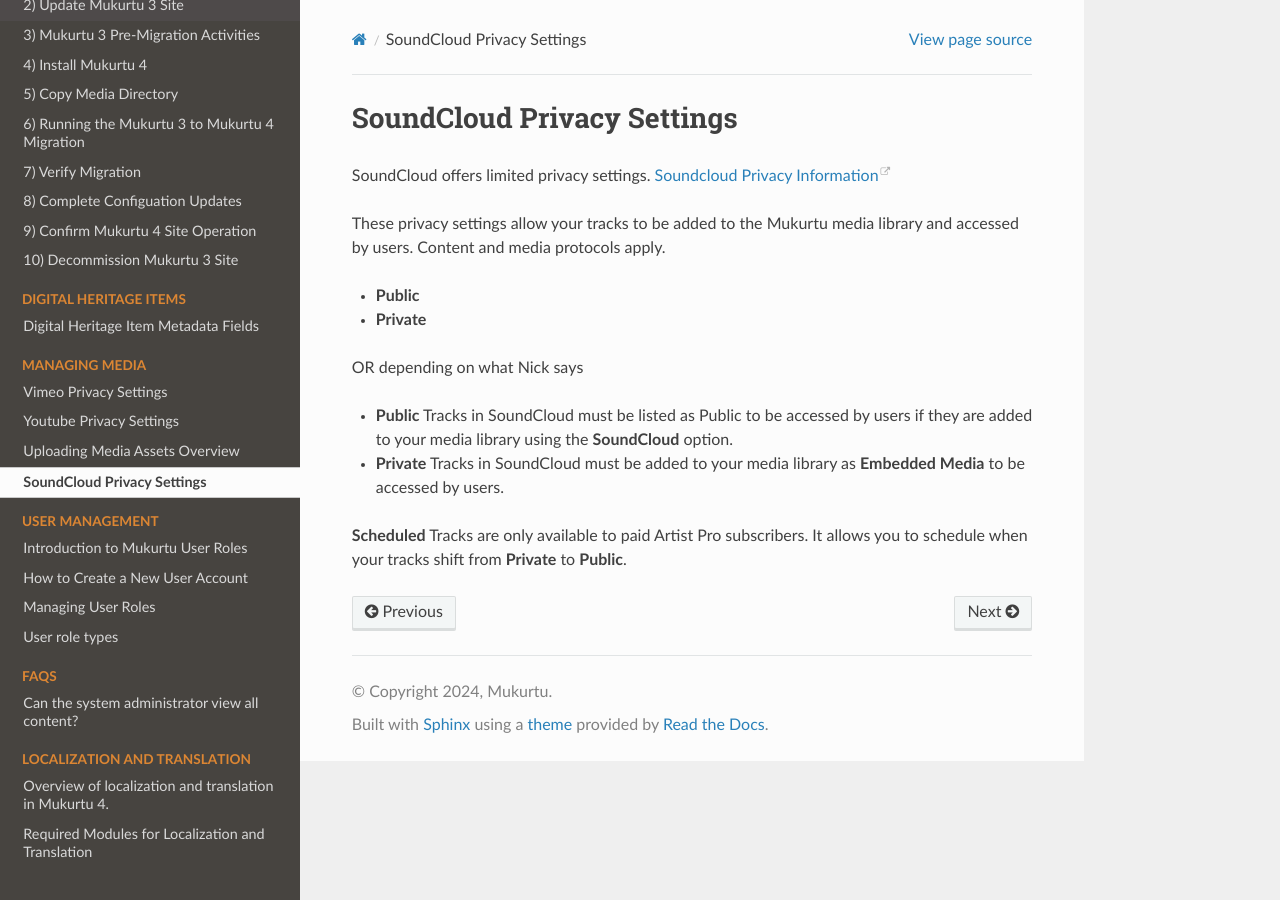
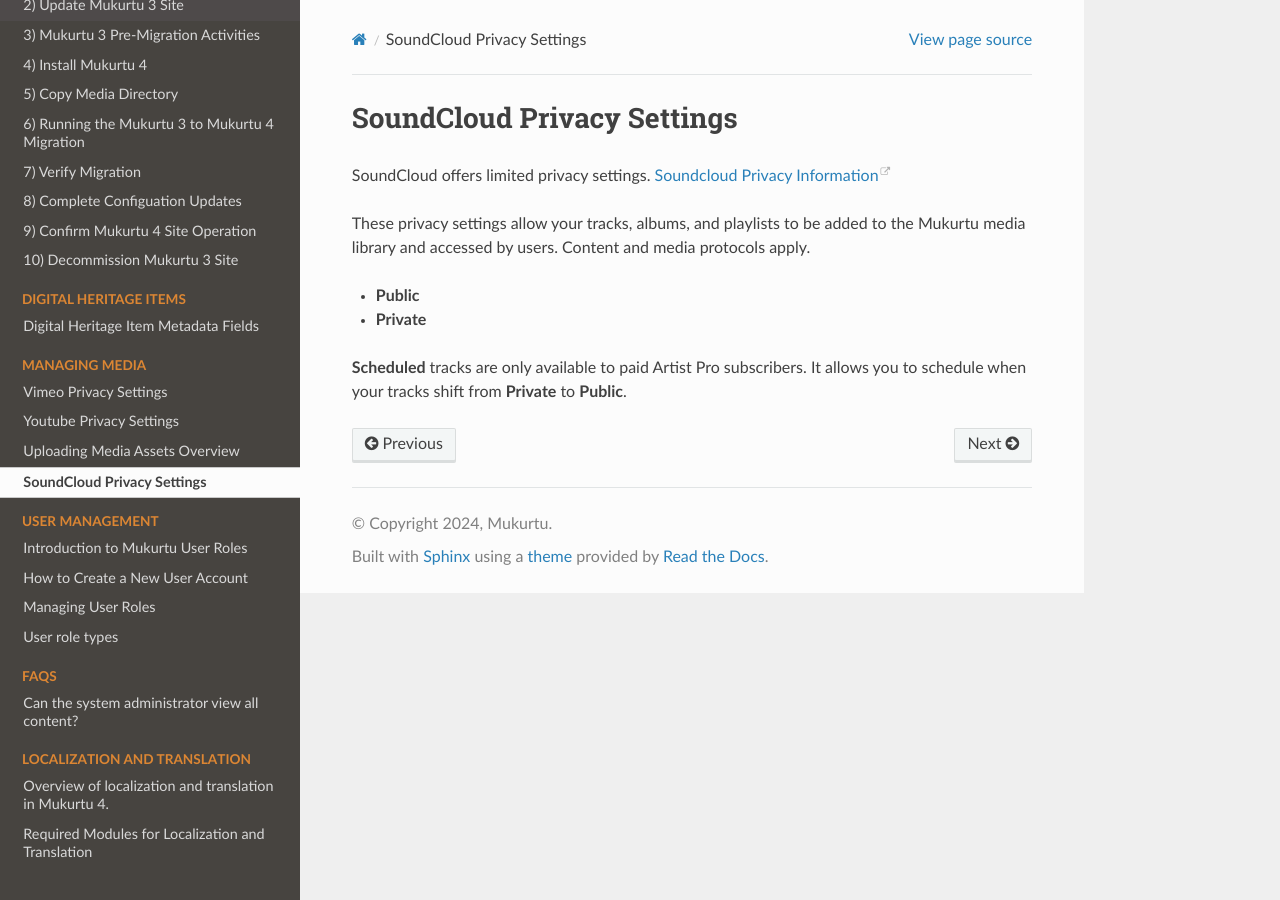
Before and after one commit to MukurtuCMS/mukurtudocs, a Sphinx documentation site: the page built from docs/source/media/SoundCloudPrivacySettings.md, in a window 1280 px wide. Built offline with Sphinx 7.4.7 and the Read the Docs theme 3.1.0, drawn with Linux system fonts in a browser that asks for light colours.

Commit message:
Update SoundCloudPrivacySettings.md
Updated the privacy settings. I can't test the scheduled option without a paid account.

```diff
--- a/docs/source/media/SoundCloudPrivacySettings.md
+++ b/docs/source/media/SoundCloudPrivacySettings.md
@@ -2,13 +2,8 @@
 
 SoundCloud offers limited privacy settings. [Soundcloud Privacy Information](https://help.soundcloud.com/hc/en-us/articles/115003562388-Changing-your-track-s-privacy-setting)
 
-These privacy settings allow your tracks to be added to the Mukurtu media library and accessed by users. Content and media protocols apply.
+These privacy settings allow your tracks, albums, and playlists to be added to the Mukurtu media library and accessed by users. Content and media protocols apply.
 - **Public**
 - **Private**
 
-OR depending on what Nick says
-
-- **Public** Tracks in SoundCloud must be listed as Public to be accessed by users if they are added to your media library using the **SoundCloud** option.
-- **Private** Tracks in SoundCloud must be added to your media library as **Embedded Media** to be accessed by users.
-
-**Scheduled** Tracks are only available to paid Artist Pro subscribers. It allows you to schedule when your tracks shift from **Private** to **Public**.
+**Scheduled** tracks are only available to paid Artist Pro subscribers. It allows you to schedule when your tracks shift from **Private** to **Public**.
```
